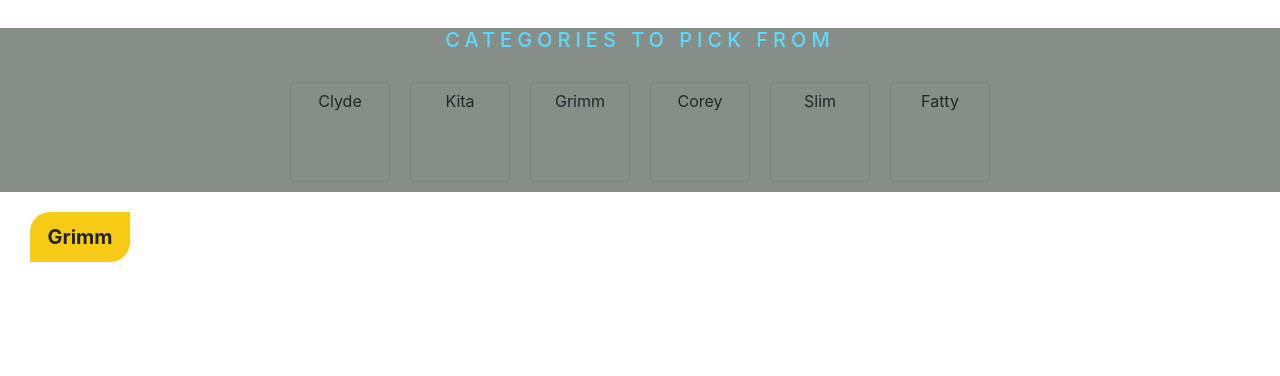
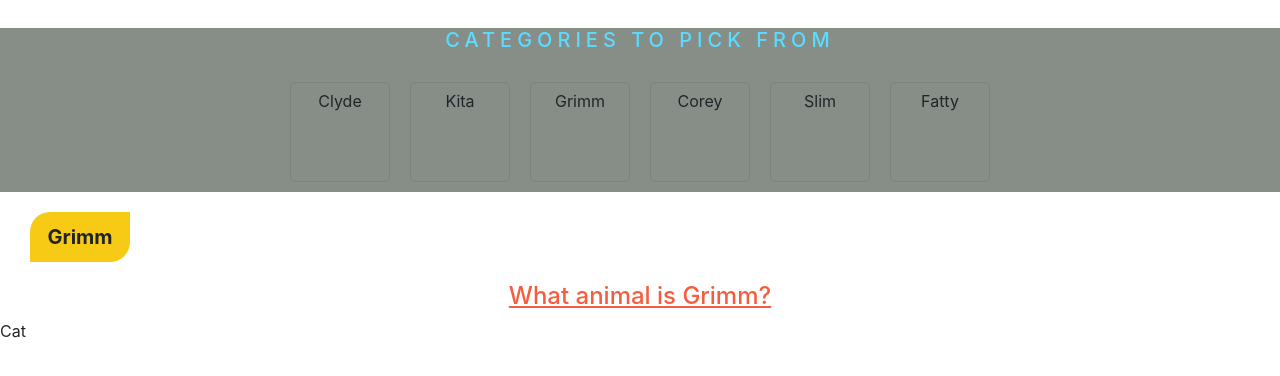
Before and after one commit to ClydiesF/HCHO-Trivia-Game, a website: page index.html in a window 1280 px wide. Both pictures are taken after a click on the element "Grimm". Shown: the part 270-646 px from the top of the page. Drawn offline with nearby package versions, Linux system fonts and the light colour scheme.

Commit message:
added answers to data structure

```diff
--- a/index.html
+++ b/index.html
@@ -30,7 +30,9 @@
     <div id="Cat-Select">Category</div>
 
     <h4 id="question"></h4>
-    <div id="answers"></div>
+    <div class="answers">
+
+    </div>
 
 
 
--- a/script.js
+++ b/script.js
@@ -1,25 +1,40 @@
 'use strict';
 
 // Data Structure for Categories and Answers
-
 const Trivia = {
     Clyde: {
         Questions: ["How old is Clyde?", "What is his favorite game?", "Where is clyde from?"],
-        Answers: [30, "Halo", "Roxbury"]
+        Answers: [30, "Halo", "Roxbury"],
+        dummy: [
+            [10, 16, 80],
+            ["Powerstone", "Gears of War", "Devil May Cry"],
+            ["FramingHam", "Texas", "Mars"]
+        ]
     },
     Kita: {
         Questions: ["How old is Kita?", "What her favoite color?", "What is her favorite team?"],
         Answers: [27, "Black", "Steelers"]
+    },
+    Grimm: {
+        Questions: ["What animal is Grimm?", "Does grimm like outside food?", "What color is he?"],
+        Answers: ["Cat", false, "Light grey"]
     }
 }
 
 
-console.log("its working");
 
 
 $(".Cat-box").click((e) => {
     let catName = e.target.textContent;
     console.log(e.target.textContent);
     $("#Cat-Select").text(catName);
-    $("#question").text(Trivia[catName].Questions[0])
+    $("#question").text(Trivia[catName].Questions[0]);
+    // Create a "p" Element
+    let answer1 = document.createElement('p');
+    let txt = document.createTextNode(Trivia[catName].Answers[0]);
+
+    answer1.append(txt);
+    console.log(answer1)
+    console.log(Trivia[catName].Answers[0])
+    $(".answers").append(answer1);
 })
--- a/styles.css
+++ b/styles.css
@@ -44,3 +44,8 @@ h1 {
   display: flex;
   justify-content: center;
   align-items: center; }
+
+#question {
+  text-align: center;
+  text-decoration: underline;
+  color: #f55d3e; }
```
